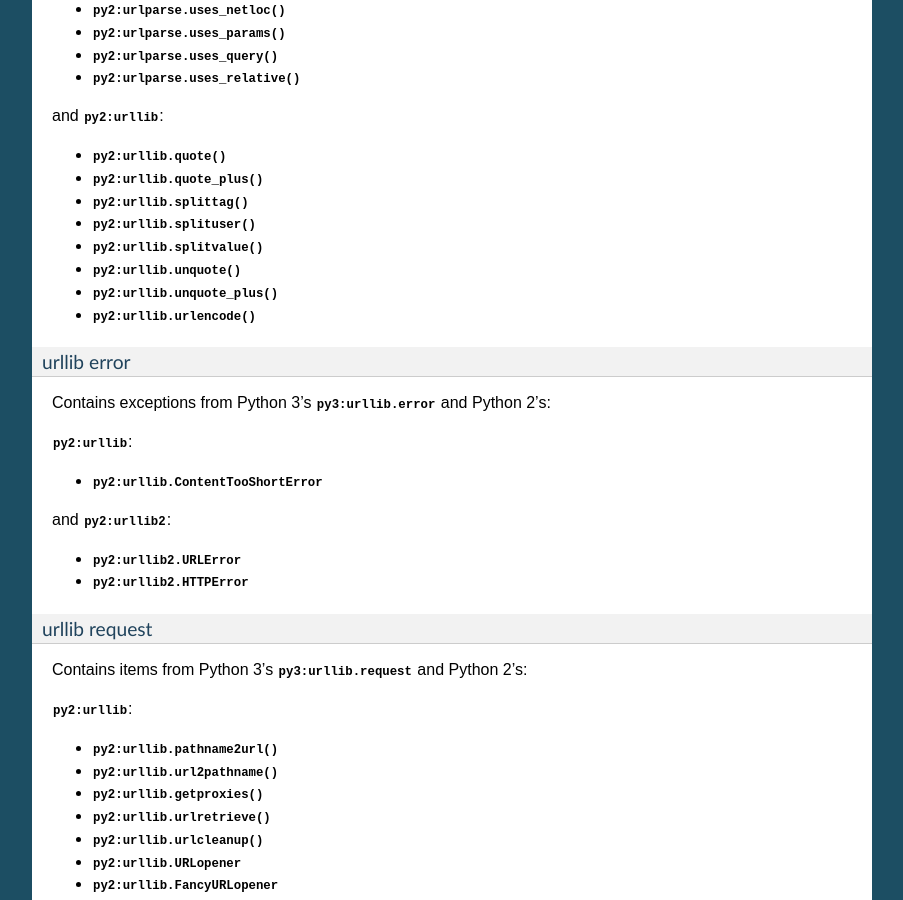
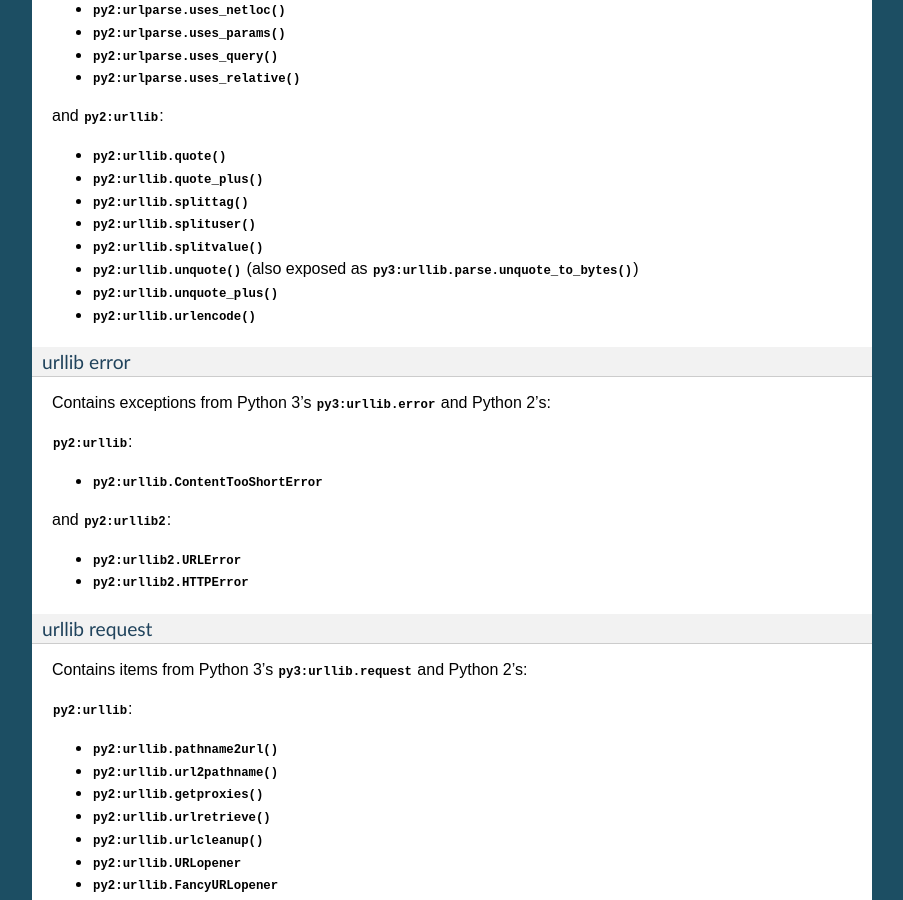
Before and after one commit to benjaminp/six, a Sphinx documentation site: the page built from documentation/index.rst, in a window 1280 px wide and 900 px high, scrolled down 9689 px. Shown: the whole window, without its empty margins (198-1101 px from the left). Built offline with Sphinx 7.4.7, drawn with Linux system fonts in a browser that asks for light colours.

Commit message:
Add unquote_to_bytes to moved urllib.parse. Fixes #171. (#172)

```diff
--- a/documentation/index.rst
+++ b/documentation/index.rst
@@ -722,7 +722,7 @@
 * :func:`py2:urllib.splittag`
 * :func:`py2:urllib.splituser`
 * :func:`py2:urllib.splitvalue`
-* :func:`py2:urllib.unquote`
+* :func:`py2:urllib.unquote` (also exposed as :func:`py3:urllib.parse.unquote_to_bytes`)
 * :func:`py2:urllib.unquote_plus`
 * :func:`py2:urllib.urlencode`
 
--- a/six.py
+++ b/six.py
@@ -340,6 +340,7 @@
     MovedAttribute("quote_plus", "urllib", "urllib.parse"),
     MovedAttribute("unquote", "urllib", "urllib.parse"),
     MovedAttribute("unquote_plus", "urllib", "urllib.parse"),
+    MovedAttribute("unquote_to_bytes", "urllib", "urllib.parse", "unquote", "unquote_to_bytes"),
     MovedAttribute("urlencode", "urllib", "urllib.parse"),
     MovedAttribute("splitquery", "urllib", "urllib.parse"),
     MovedAttribute("splittag", "urllib", "urllib.parse"),
```
